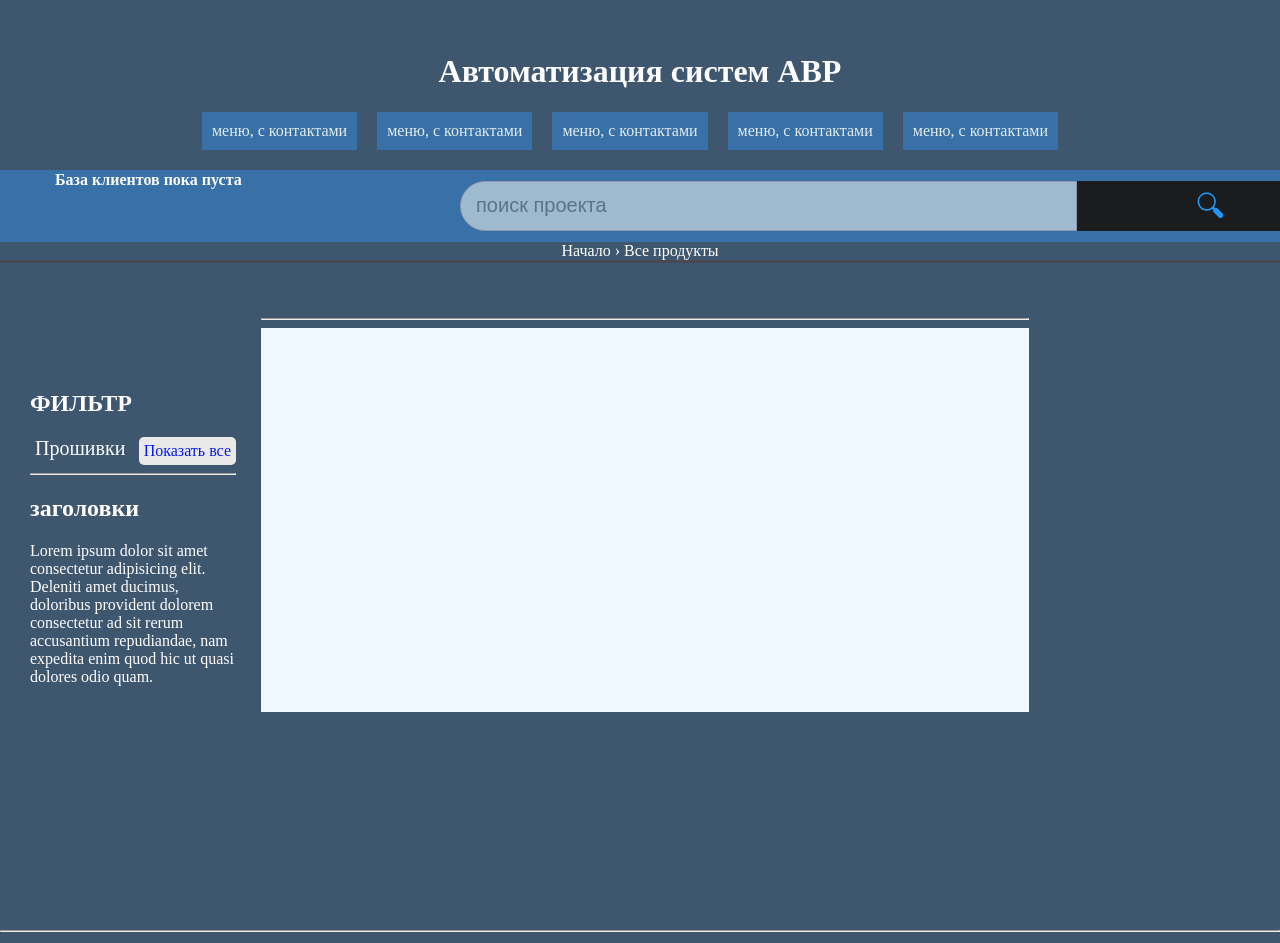
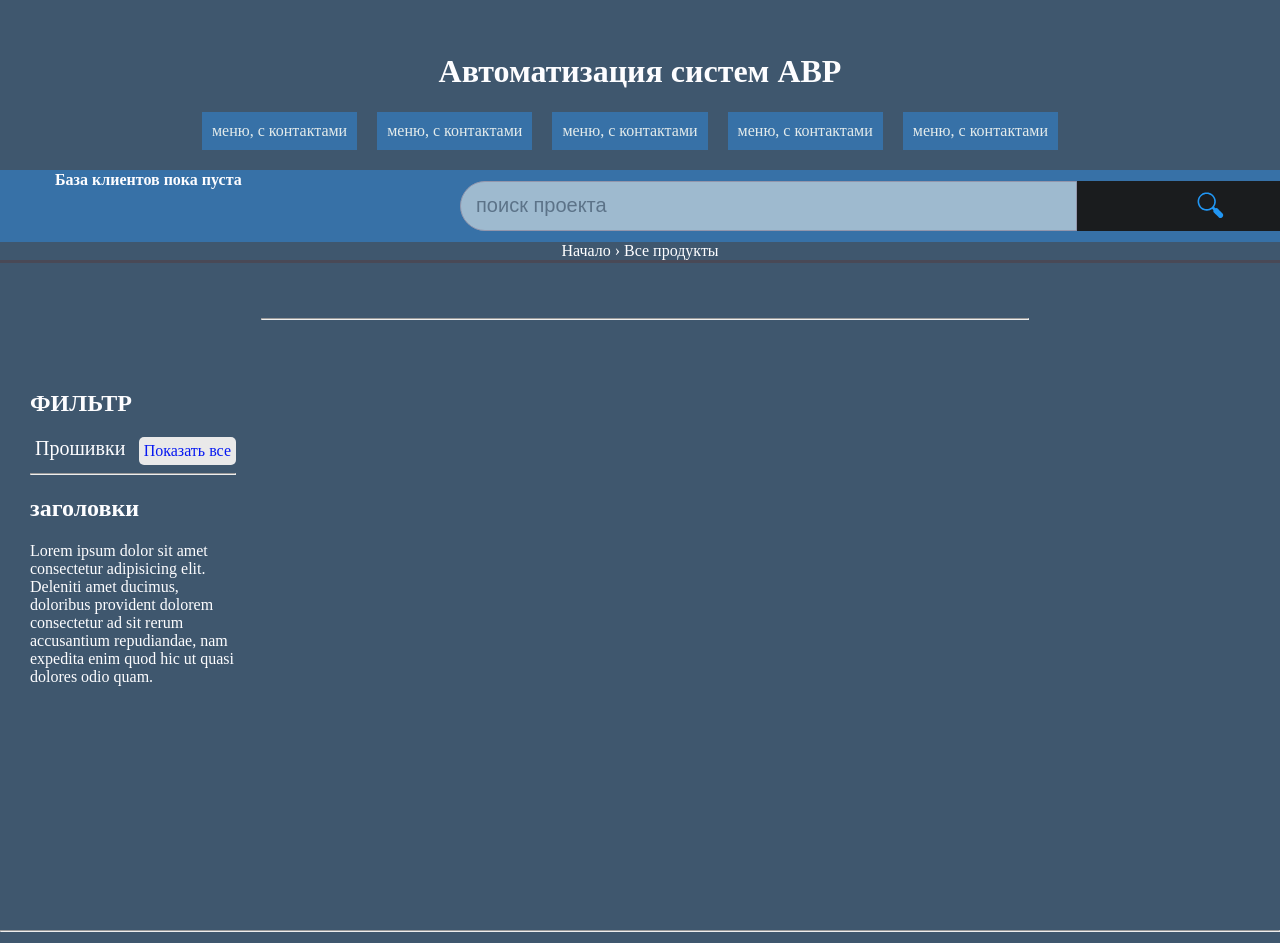
Before and after one commit to vikneo/Algorithm-for-AVR-systems, a Django app: page /products/ in a window 1280 px wide; the page is wider, and only the part inside the window is pictured. Shown: the top 943 px of that part. Run offline with Django 5.2, Linux system fonts and the light colour scheme; data that the repository does not hold is empty; parts of the project's set-up code (start-up, migrations or seed data) failed here and were passed over.

Commit message:
added paginate for ProductListView

```diff
--- a/system_avr/firmwares/views.py
+++ b/system_avr/firmwares/views.py
@@ -59,6 +59,7 @@ class ProductListView(ListView):
     """
 
     """
+    paginate_by = 10
     model = Product
     template_name = 'product/product_list.html'
     context_object_name = 'products'
--- a/system_avr/templates/product/product_list.html
+++ b/system_avr/templates/product/product_list.html
@@ -11,7 +11,7 @@
     </div>
     <hr>
     <div style="background-color: aliceblue;">
-        <marquee direction="right"><img src="../../static/assests/icon/Qw5v.gif" /></marquee>
+        <!-- <marquee direction="right"><img src="../../static/assests/icon/Qw5v.gif" /></marquee> -->
     </div>
 </div>
 {% endblock %}
```
